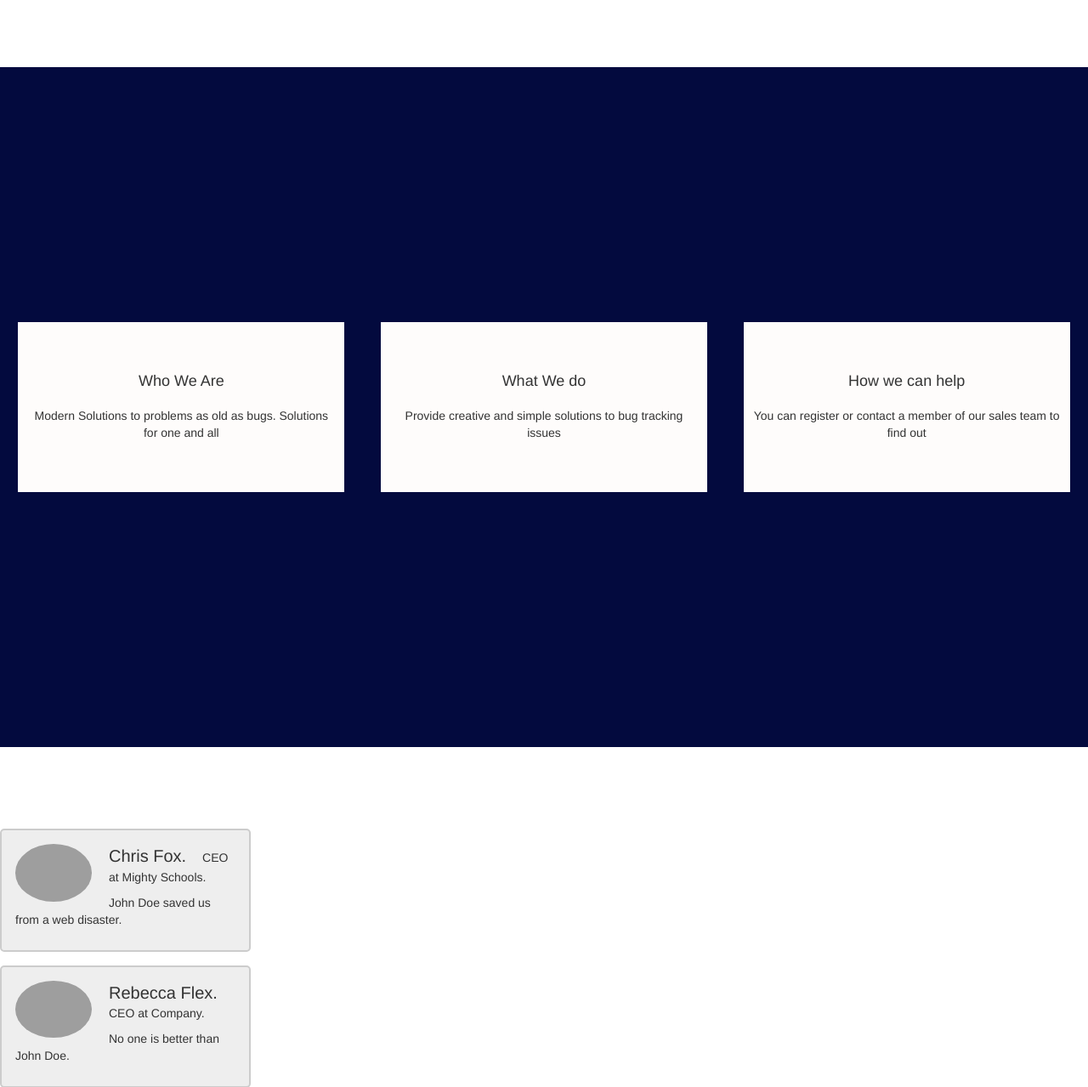
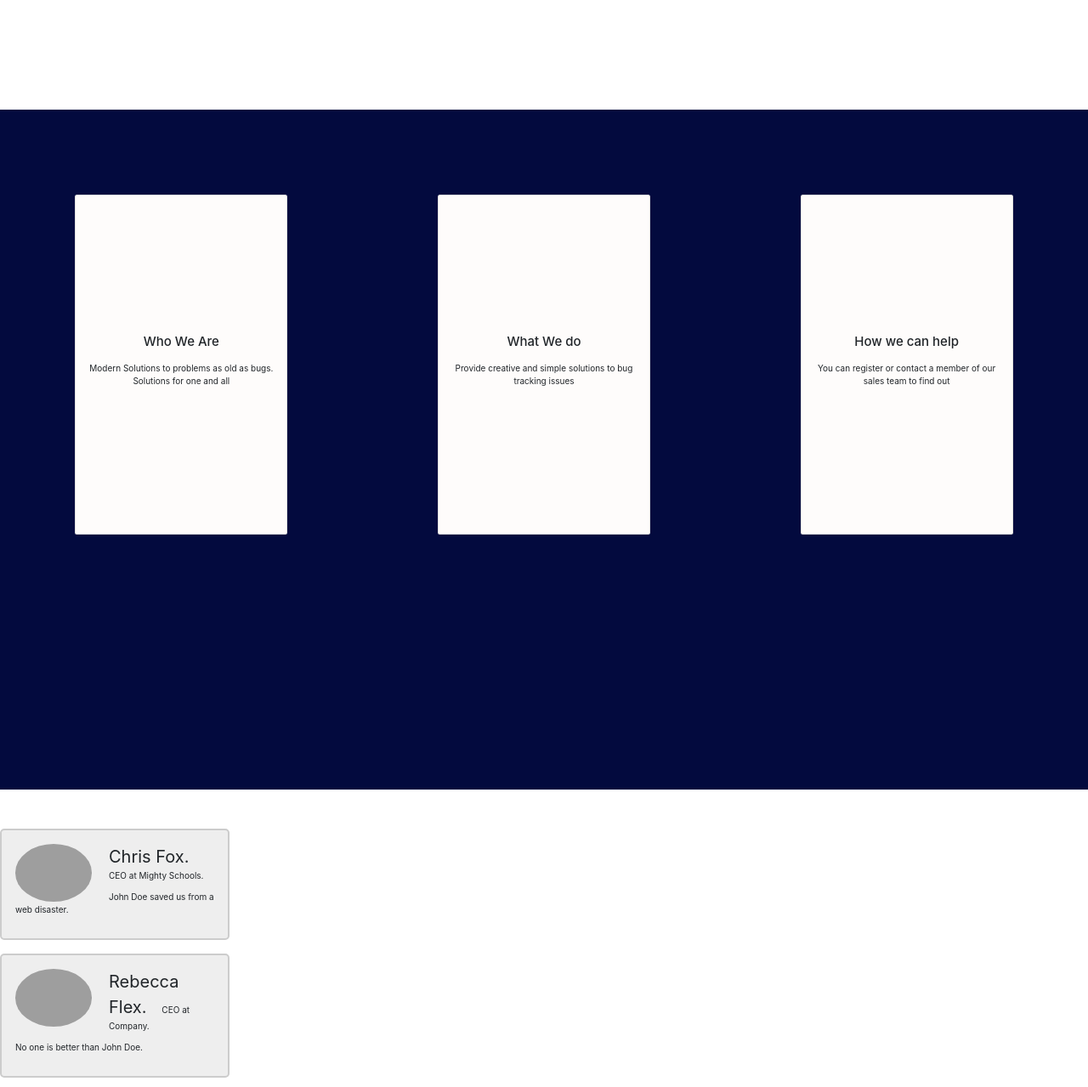
Before and after one commit to geminerald/buglight, a Django app: page / in a window 1280 px wide. Shown: the part 801-2080 px from the top of the page at 85% size. Run offline with Django 3.2, Linux system fonts and the light colour scheme; some libraries are stand-ins or nearby versions; grey boxes are pictures that could not be loaded.

Commit message:
updated font sizes and home intro section sizs

```diff
--- a/home/templates/index.html
+++ b/home/templates/index.html
@@ -12,7 +12,7 @@
 	</div>
 </div>
 
-<div class="section about-us">
+<div class="section about-us row">
 	<div class="card">
 		<h4>Who We Are</h4>
 		<p>Modern Solutions to problems as old as bugs. Solutions for one and all</p>
@@ -26,6 +26,7 @@
 		<p>You can register or contact a member of our sales team to find out</p>
 	</div>
 </div>
+
 
 <div class="section testimonials">
 
--- a/static/css/custom.css
+++ b/static/css/custom.css
@@ -10,6 +10,9 @@
 
 /* Universals */
 
+html{
+    font-size: 62.5%;
+}
 
 *{
     padding:0;
@@ -32,6 +35,8 @@
 .navbar-brand{
     color: var(--white);
     text-decoration: none;
+    margin:0;
+    font-size: inherit;
 }
 
 
@@ -108,6 +113,9 @@
     left: 0;
     min-height: 100vh;
     min-width: 100%;
+    display: flex;
+    align-items: center;
+    justify-content: center;
 }
 
 
@@ -128,6 +136,11 @@
 .home-intro h3{
     text-align: center;
     color: var(--blue-yonder);
+    font-size: 4rem;
+}
+
+.home-intro p{
+    font-size: 2rem;
 }
 
 .about-us{
@@ -139,20 +152,19 @@
     width: 100%;
     display: flex;
     flex-flow: row wrap;
-
+    margin:50px auto;
 
 }
 
 .card{
     background-color: var(--white);
-    height: 200px;
-    width: 30%;
-    margin: auto;
+    height: 400px;
+    width: 250px;
     display: flex;
-    flex-direction: column;
+    flex-direction: column wrap;
     justify-content: center;
     align-items: center;
-
+    margin:100px auto;
 }
 
 .card h4{
--- a/templates/base.html
+++ b/templates/base.html
@@ -8,6 +8,7 @@
 	<meta http-equiv="X-UA-Compatible" content="ie=edge">
 	<title>Buglight</title>
 	<link rel="stylesheet" href="https://cdnjs.cloudflare.com/ajax/libs/bootswatch/3.3.7/cerulean/bootstrap.min.css">
+    <link rel="stylesheet" href="https://stackpath.bootstrapcdn.com/bootstrap/4.5.0/css/bootstrap.min.css">
 	<link rel="stylesheet" href="{% static 'css/custom.css' %}">
 
 	<link rel="icon" href="{% static 'images/bug-zap-icon.png' %}">
```
